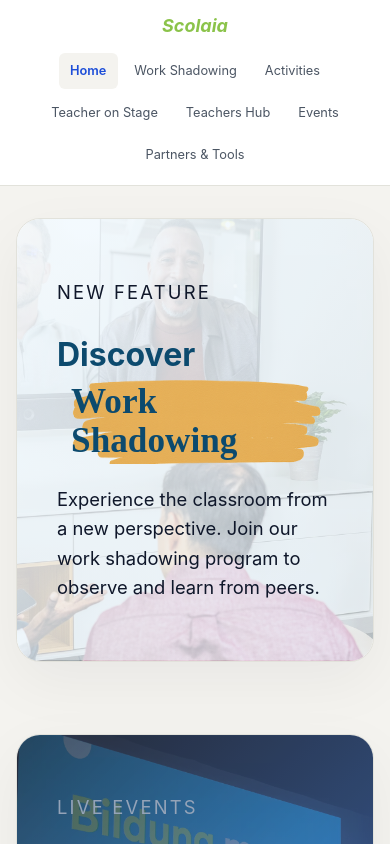
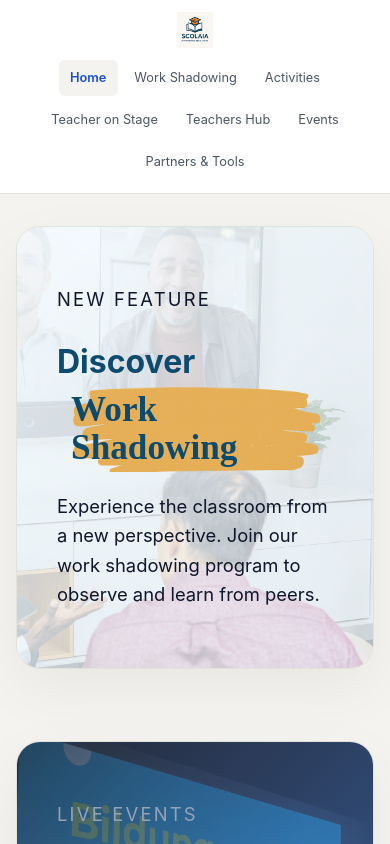
Before and after one commit to ozkoc/scolaia, a React (Vite) app: page / in a window 390 px wide. Shown: the top 844 px of the page. Built offline with nearby package versions, Linux system fonts and the light colour scheme.

Commit message:
Replace Scolaia text with main logo image and align with banner padding

```diff
--- a/src/App.css
+++ b/src/App.css
@@ -9,7 +9,7 @@
   display: flex;
   align-items: center;
   justify-content: space-between;
-  padding: 0.75rem 2rem;
+  padding: 0.75rem clamp(1.25rem, 5vw, 4rem);
   background: var(--surface);
   position: sticky;
   top: 0;
@@ -19,9 +19,15 @@
 }
 
 .site-logo {
-  font-weight: 700;
-  font-size: 1.125rem;
   flex-shrink: 0;
+  display: flex;
+  align-items: center;
+}
+
+.site-logo-img {
+  height: 40px;
+  width: auto;
+  display: block;
 }
 
 .site-header nav {
@@ -798,8 +804,12 @@ button.icon-button {
   }
 
   .site-logo {
-    font-size: 1.125rem;
     text-align: center;
+    justify-content: center;
+  }
+
+  .site-logo-img {
+    height: 36px;
   }
 
   .site-header nav {
--- a/src/App.tsx
+++ b/src/App.tsx
@@ -16,7 +16,7 @@ const AppLayout = () => (
   <div className="app-shell">
     <header className="site-header">
       <NavLink to="/" className="site-logo">
-        <span className="brand-highlight">Scolaia</span>
+        <img src="/images/main_logo.png" alt="Scolaia" className="site-logo-img" />
       </NavLink>
       <nav>
         <NavLink to="/" end>
```
Also changed, not shown: public/images/main_logo.png (added), src/assets/images/main_logo.png (added).
